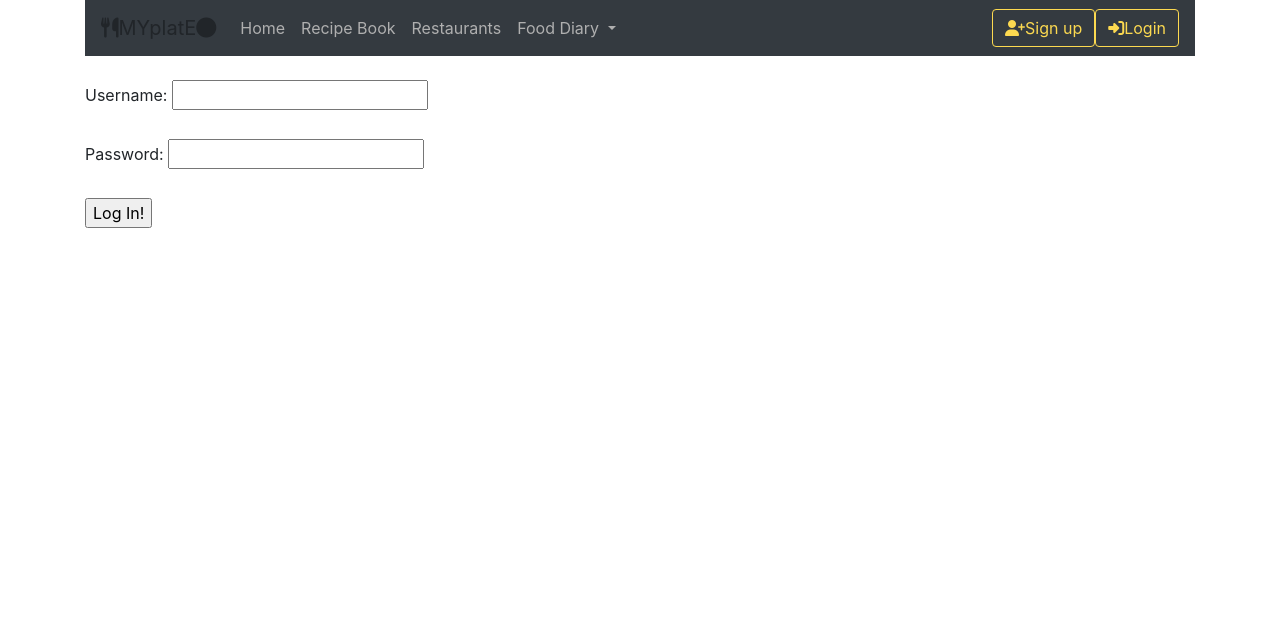
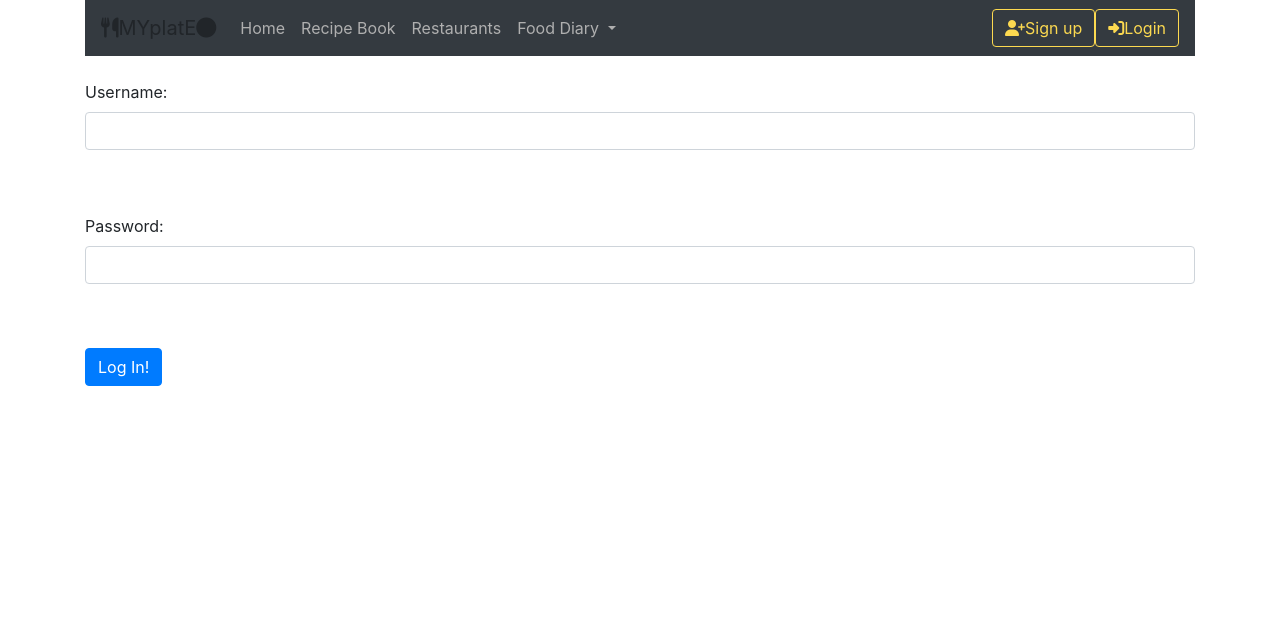
Before and after one commit to michael-lin01/Softdev-P01, a Flask app: page /login in a window 1280 px wide. Shown: the top 626 px of the page. Run offline with Flask 2, Linux system fonts and the light colour scheme; some libraries are stand-ins or nearby versions.

Commit message:
add login bootstrap

```diff
--- a/app/templates/login.html
+++ b/app/templates/login.html
@@ -1,13 +1,17 @@
 {% extends "base.html" %}
 
 {% block content %}
-    <form method="post">
-        <label for="username">Username:</label>
-        <input id="username" name="username" type="text"><br><br>
+    <form method="post"></form>
+        <div class="form-group">
+                <label for="username">Username:</label>
+                <input id="username" name="username" type="text" class="form-control">
+        </div>
+        <br><br>
+        <div class="form-group">
+            <label for="password">Password:</label>
+            <input id="password" name="password" type="password" class="form-control"><br><br>
+        </div>
+            <input type="submit" value="Log In!" class="btn btn-primary"> <br><br>
 
-        <label for="password">Password:</label>
-        <input id="password" name="password" type="password"><br><br>
-
-        <input type="submit" value="Log In!"> <br><br>
     </form>
 {% endblock content %}
```
